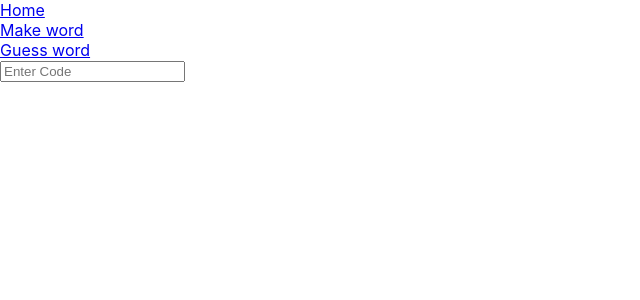
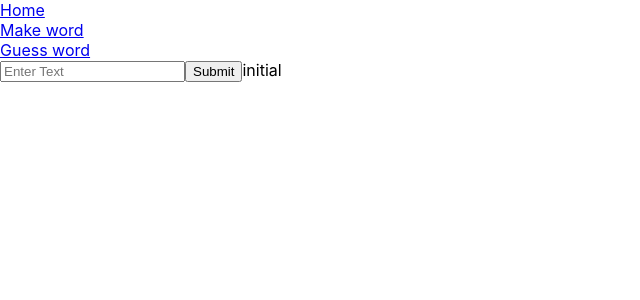
Before and after one commit to Hriday1321/Originalll, a React (Create React App) app: page /guess in a window 1280 px wide. Shown: the top 300 px of the page, without its empty margins (0-640 px from the left). Built offline with nearby package versions, Linux system fonts and the light colour scheme.

Commit message:
close to final

```diff
--- a/src/App.js
+++ b/src/App.js
@@ -14,7 +14,7 @@ function App() {
       <Routes>
         <Route index element={<Home words = {words}/>} />
         <Route path="/make" element={<Make {...props}/>} />
-        <Route path="/guess" element={<Guess />} />
+        <Route path="/guess" element={<Guess words = {words} />} />
       </Routes>
       );
 }
--- a/src/components/Guess.js
+++ b/src/components/Guess.js
@@ -1,11 +1,21 @@
 import React from 'react'
 import Nav from './Nav'
 
-export default function Guess() {
+export default function Guess(props) {
+  const [word, makeWord] = React.useState('initial');
+  const compare = () => {
+    if(word === props.words)
+      makeWord('correct')
+    else
+      makeWord('wrong')
+  }
+
   return (
     <div className='guess'>
       <Nav />
-      <input type='text' placeholder='Enter Code'></input>
+      <input type='text' placeholder='Enter Text' onChange={ (e) => {makeWord(e.target.value)}}></input>
+      <button onClick={() => {compare()}}>Submit</button>
+      {word}
     </div>
   )
 }
```
